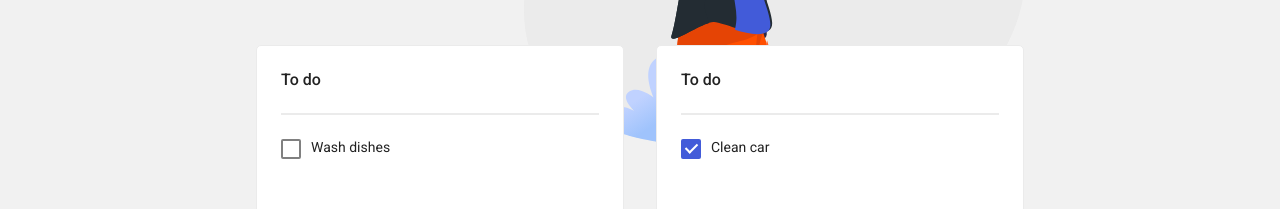
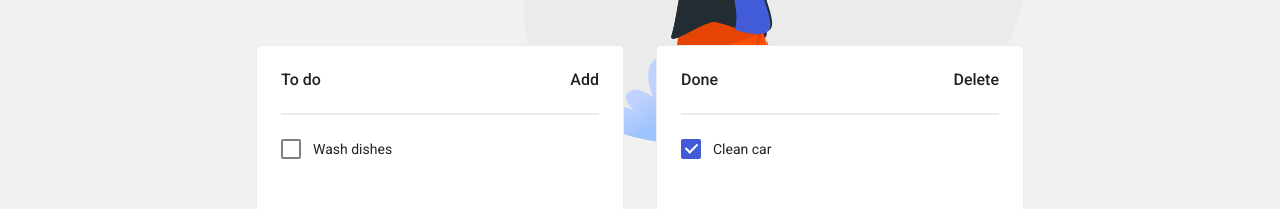
Before and after one commit to ilahila/todobox, a Vue app: page / in a window 1280 px wide. Shown: the part 336-545 px from the top of the page. Built offline with nearby package versions, Linux system fonts and the light colour scheme.

Commit message:
Add on-the-fly editing to items in todo list, prevent said behavior in done list

```diff
--- a/src/components/Todo/TodoList.vue
+++ b/src/components/Todo/TodoList.vue
@@ -1,26 +1,41 @@
 <template>
 <div class="todo-list">
-	<p>To do</p>
+	<div class="todo-list-header">
+		<p v-if="props.listType == LIST_TYPE.DONE">Done</p>
+		<p v-else>To do</p>
+
+		<p v-if="props.listType == LIST_TYPE.DONE">Delete</p>
+		<p
+			v-else
+			@click="$emit('addNewTodoItem')">Add</p>
+	</div>
+
 	<hr class="separator">
 
 	<div class="item-container">
-		<label
+		<div
+			class="data-container"
 			v-for="item in data"
-		:key="item.id"
-		class="checkmark-container">
-			{{ item.value }}
+			:key="item.id">
+			<label class="checkmark-container">
 				<input
 					type="checkbox"
 					:checked="item.checked"
 					@click="$emit('tickTodoItem', item, props.listType)">
 				<span class="checkmark"></span>
 			</label>
+			<input
+				type="text"
+				:disabled="item.checked"
+				v-model="item.value" />
+		</div>
 	</div>
 </div>
 </template>
 
 <script setup>
 import { defineProps } from 'vue';
+import LIST_TYPE from '@/constants/LIST_TYPE';
 const props = defineProps(['data', 'listType']);
 </script>
 
@@ -40,6 +55,15 @@ const props = defineProps(['data', 'listType']);
 	font-weight: 500;
 }
 
+.todo-list-header {
+	display: flex;
+	justify-content: space-between;
+}
+
+.todo-list-header > p {
+	cursor: pointer;
+}
+
 .separator {
 	border: 1px solid #ebebeb;
 	margin: 1rem 0;
@@ -51,16 +75,34 @@ const props = defineProps(['data', 'listType']);
 	gap: 2rem;
 }
 
+.data-container {
+	display: flex;
+	align-items: center;
+	gap: .75rem;
+}
+
+.data-container input[type=text] {
+	border: none;
+	outline: none;
+	font-family: "Roboto";
+	color: #222222;
+	font-size: 14px;
+	width: 100%;
+}
+
+.data-container input[type=text]:disabled {
+	background: none;
+}
+
 .checkmark-container {
   position: relative;
-  padding-left: 30px;
   cursor: pointer;
   font-size: 14px;
   display: flex;
   align-items: center;
 }
 
-.checkmark-container input {
+.checkmark-container input[type=checkbox] {
   position: absolute;
   opacity: 0;
   cursor: pointer;
@@ -69,9 +111,6 @@ const props = defineProps(['data', 'listType']);
 }
 
 .checkmark {
-  position: absolute;
-  top: 0;
-  left: 0;
   height: 20px;
   width: 20px;
   background-color: white;
@@ -79,7 +118,7 @@ const props = defineProps(['data', 'listType']);
   border: 2px solid gray;
 }
 
-.checkmark-container input:checked ~ .checkmark {
+.checkmark-container input[type=checkbox]:checked ~ .checkmark {
   background-color: #425BD9;
   border: none;
 }
@@ -90,7 +129,7 @@ const props = defineProps(['data', 'listType']);
   display: none;
 }
 
-.checkmark-container input:checked ~ .checkmark:after {
+.checkmark-container input[type=checkbox]:checked ~ .checkmark:after {
   display: block;
 }
 
--- a/src/components/Todo/TodoListContainer.vue
+++ b/src/components/Todo/TodoListContainer.vue
@@ -1,7 +1,14 @@
 <template>
 <div class="todo-list-container">
-	<TodoList @tick-todo-item="tickTodoItem" :data="data.todo" list-type="todo" />
-	<TodoList @tick-todo-item="tickTodoItem" :data="data.done" list-type="done" />
+	<TodoList
+		@tick-todo-item="tickTodoItem"
+		@add-new-todo-item="addNewTodoItem"
+		:data="data.todo"
+		:list-type="LIST_TYPE.TODO" />
+	<TodoList
+		@tick-todo-item="tickTodoItem"
+		:data="data.done"
+		:list-type="LIST_TYPE.DONE" />
 </div>
 </template>
 
@@ -10,16 +17,15 @@ import LIST_TYPE from '@/constants/LIST_TYPE';
 import TodoList from './TodoList.vue';
 import { ref } from 'vue';
 
-const dataSchema = {
+let globalId = ref(2);
+const data = ref({
 	todo: [
 		{id: 1, value: "Wash dishes", checked: false}
 	],
 	done: [
 		{id: 2, value: "Clean car", checked: true}
 	]
-};
-
-const data = ref(dataSchema);
+});
 
 const tickTodoItem = (item, listType) => {
 	if (LIST_TYPE.TODO == listType) {
@@ -38,6 +44,14 @@ const tickTodoItem = (item, listType) => {
 		}];
 	}
 };
+
+const addNewTodoItem = () => {
+	data.value.todo = [...data.value.todo, {
+		id: ++globalId.value,
+		value: 'Add new checkbox',
+		checked: false
+	}];
+};
 </script>
 
 <style scoped>
```
Lines whose indentation alone changed are shown as unchanged.
